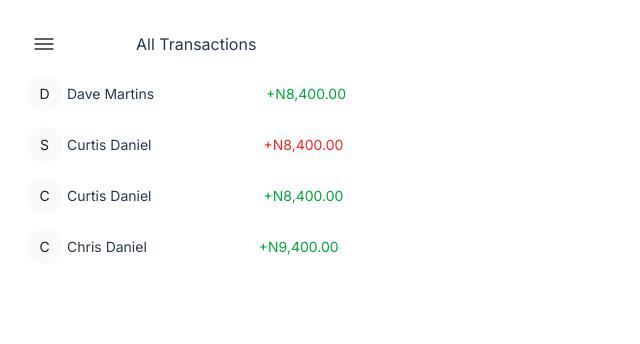
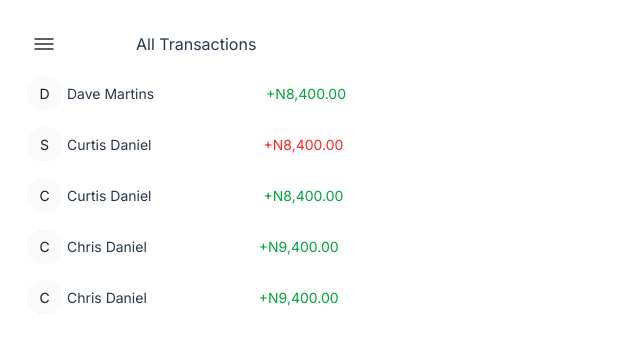
Before and after one commit to Maxwell011/moni-finance, a Next.js app: page /transaction in a window 1280 px wide. Shown: the top 344 px of the page, without its empty margins (0-640 px from the left). Built offline with nearby package versions, Linux system fonts and the light colour scheme.

Commit message:
Added more transaction

```diff
--- a/src/app/transaction/page.tsx
+++ b/src/app/transaction/page.tsx
@@ -44,6 +44,15 @@ const Transaction = () => {
             <p className='text-[#03a63c] text-sm'>+N9,400.00</p>
           </div>
         </div>
+        <div className='flex gap-[5px] mx-[27px] -my-3'>
+          <div className='w-[35px] h-[35px] rounded-2xl bg-[#EEEEEE4D] flex items-center justify-center'>
+            <p className='text-black'>C</p>
+          </div>
+          <div className='flex gap-28 items-center'>
+            <p className='text-sm text-[#28374b]'>Chris Daniel</p>
+            <p className='text-[#03a63c] text-sm'>+N9,400.00</p>
+          </div>
+        </div>
       </div>{" "}
     </div>
   );
```
